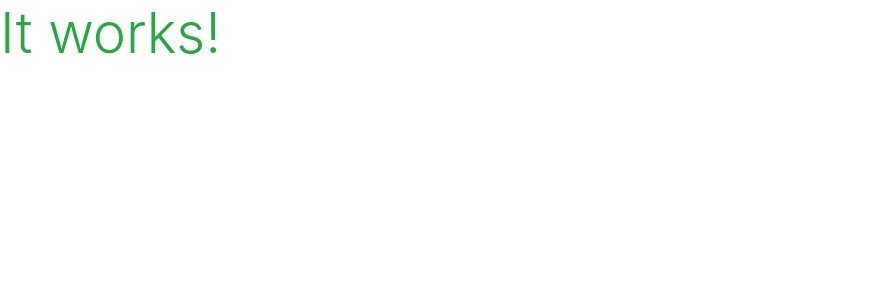
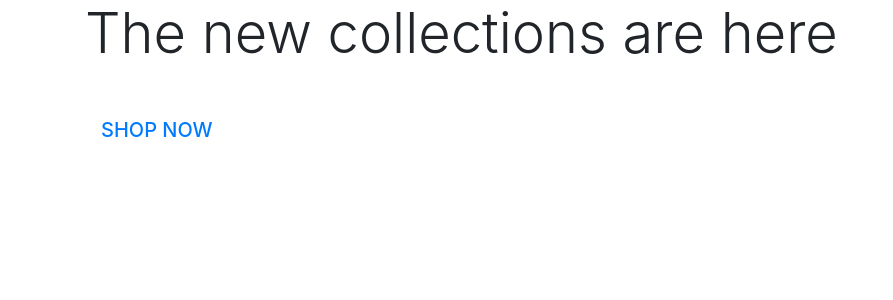
Before and after one commit to TheRealMcCall/boutique_ado_v1, a Django app: page / in a window 1280 px wide. Shown: the top 300 px of the page, without its empty margins (0-893 px from the left). Run offline with Django 3.2, Linux system fonts and the light colour scheme.

Commit message:
Added homepage content

```diff
--- a/home/templates/home/index.html
+++ b/home/templates/home/index.html
@@ -1,8 +1,31 @@
 {% extends "base.html" %}
 {% load static %}
 
+{% block page_header %}
+<div class="container header-container">
+    <div class="row">
+        <div class="col">
+
+        </div>
+    </div>
+</div>
+{% endblock %}
+
 {% block content %}
 
-<h1 class="display-4 text-success">It works!</h1>
+<div class="container h-100">
+    <div class="row h-100">
+        <div class="col" -7 col-md-6 my-auto">
+            <h1 class="display-4 logo font text-black">
+                The new collections are here
+            </h1>
+            <div class="my-5">
+                <h4>
+                    <a href="" class="shop-now-button btn-lg rounded-0 text-uppercase py-3">Shop Now</a>
+                </h4>
+            </div>
+        </div>
+    </div>
+</div>
 
 {% endblock %}
```
